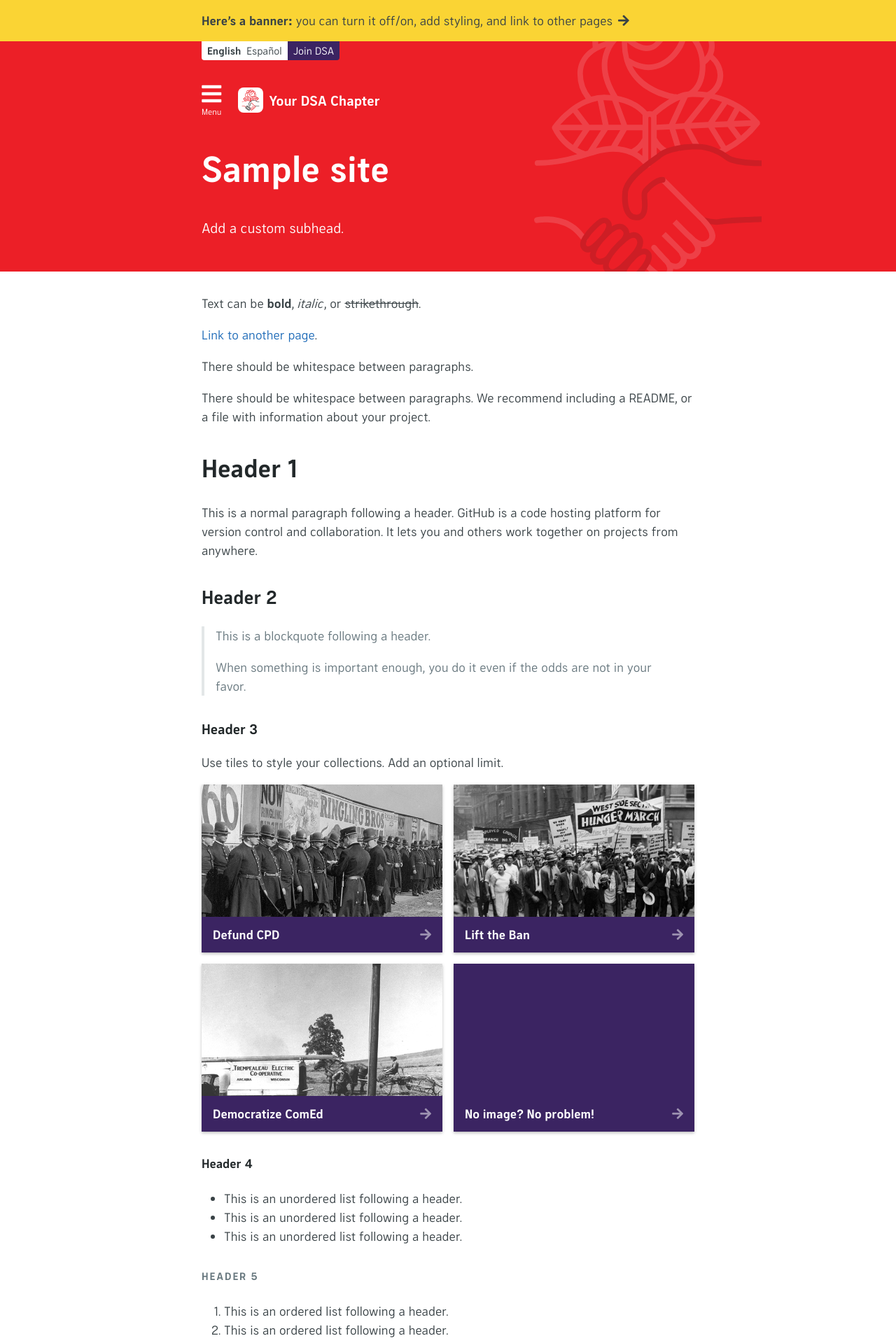
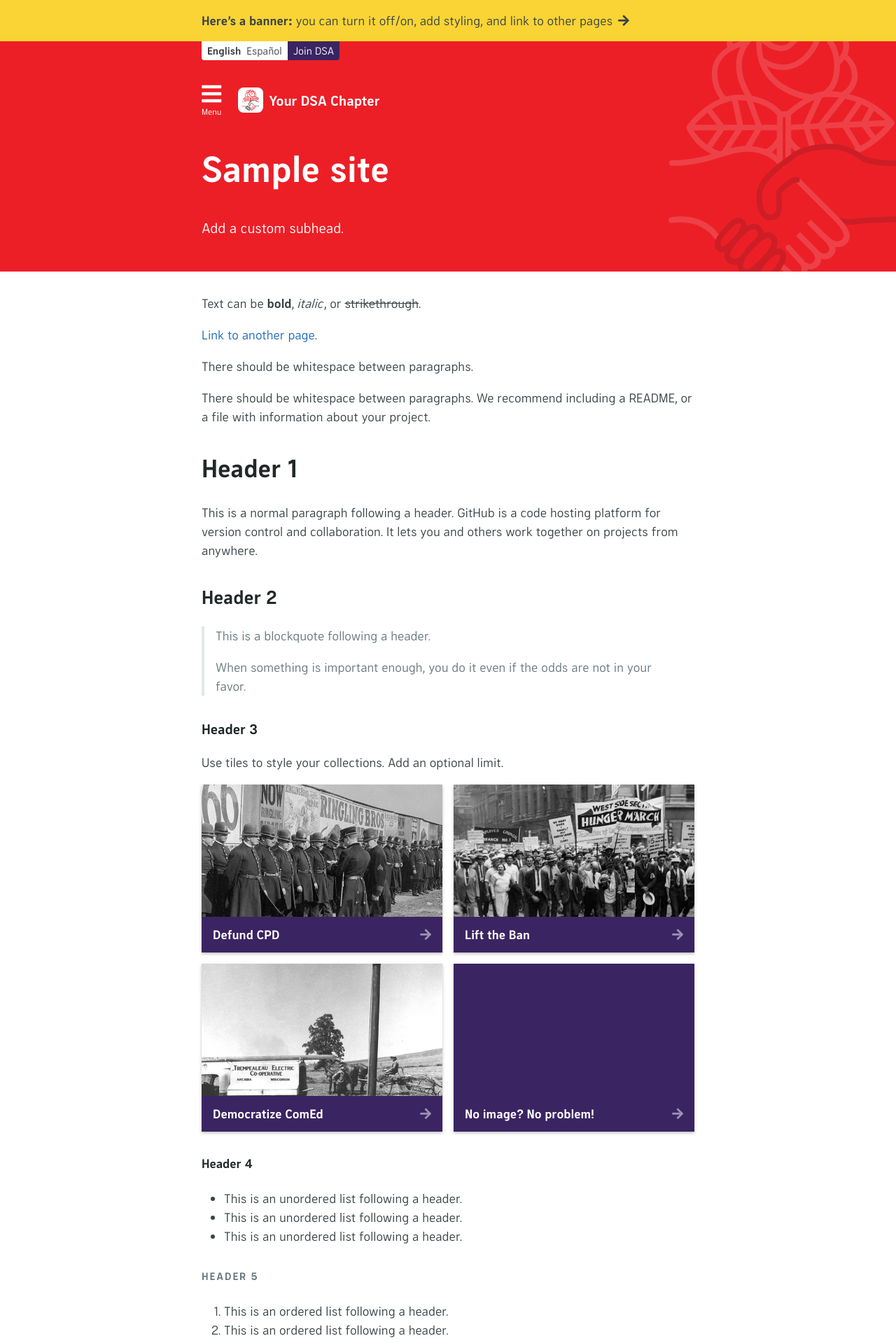
Before and after one commit to ChicagoDSA/haymarket, a Jekyll site: the page built from _homepage/en/index.md, in a window 1280 px wide. Shown: the top 1919 px of the page at 70% size. Built offline with Jekyll 4.4.1, drawn with Linux system fonts in a browser that asks for light colours; nearby versions of some CDN libraries; some web fonts are replaced; our own code applies the rules of GitHub Pages for plain Markdown files; library files that are not in the unit come from our copies; the repository's description, which GitHub fills in, is left out.

Commit message:
actually fixed header layout

```diff
--- a/_includes/header-container.html
+++ b/_includes/header-container.html
@@ -1,4 +1,3 @@
-<header id="page-header" role="banner">
 {% if site.data.banner.link.[page.lang] or site.data.banner.link %}
 	<div id="banner">
 		<div id="banner-content">
@@ -16,10 +15,11 @@
 		<div style="clear:both"></div>
 	</div>
 {% endif %}
-	<div id="project-area">
+<div id="page-header">
 	<div id="background-logo">
 		{% include header-DSA-logo.html %}
 	</div>
+	<div id="project-area">
 		<ul id="top-buttons">
 			{% for collection in site.collections %}
 				{%- assign name = collection.label -%}
@@ -111,4 +111,4 @@
 			<h2 id="tagline">{{ page.description | markdownify | remove: "<p>" | remove: "</p>" | strip_newlines }}</h2>
 		{% endif %}
 	</div>
-</header>
+</div>
--- a/_sass/jekyll-theme-haymarket.scss
+++ b/_sass/jekyll-theme-haymarket.scss
@@ -274,10 +274,6 @@ a {
 	}
 }
 
-#page-header {
-	text-align: left;
-	background-color: $dsa-red;
-
 #banner {
 	position: relative;
 	z-index: 1;
@@ -313,6 +309,66 @@ a {
 	}
 }
 
+#page-header {
+	position: relative;
+	text-align: left;
+	background-color: $dsa-red;
+
+	#background-logo {
+		position: absolute;
+		top: 0;
+		left: 0;
+		width: 100%;
+		height: 100%;
+		overflow: hidden;
+
+		img {
+			position: absolute;
+			opacity: .15;
+
+			/* IE fixes */
+			zoom: 1;
+			filter: alpha(opacity=15);
+
+			pointer-events: none;
+
+			@include large {
+				top: -6rem;
+				right: -5rem;
+				width: 30rem;
+				height: 30rem;
+			}
+
+			@include medium {
+				top: -4rem;
+				right: -4rem;
+				width: 26rem;
+				height: 26rem;
+			}
+
+			@include small {
+				top: -2rem;
+				right: -5rem;
+				width: 22rem;
+				height: 22rem;
+			}
+
+			@include extra-small {
+				top: 0;
+				right: -6rem;
+				width: 18rem;
+				height: 18rem;
+			}
+
+			@include print {
+				top: 0;
+				right: -5rem;
+				width: 18rem;
+				height: 18rem;
+			}
+		}
+	}
+
 	#project-area {
 		position: relative;
 		padding-top: 0;
@@ -335,61 +391,6 @@ a {
 		#page-title,
 		#tagline {
 			margin: 2rem 0 0 0;
-		}
-
-		#background-logo {
-			position: absolute;
-			top: 0;
-			left: 0;
-			width: 100%;
-			height: 100%;
-			overflow-y: hidden;
-
-			img {
-				float: right;
-				opacity: .15;
-
-				/* IE fixes */
-				zoom: 1;
-				filter: alpha(opacity=15);
-
-				pointer-events: none;
-
-				@include large {
-					margin-top: -6rem;
-					margin-right: -5rem;
-					width: 30rem;
-					height: 30rem;
-				}
-
-				@include medium {
-					margin-top: -4rem;
-					margin-right: -4rem;
-					width: 26rem;
-					height: 26rem;
-				}
-
-				@include small {
-					margin-top: -2rem;
-					margin-right: -5rem;
-					width: 22rem;
-					height: 22rem;
-				}
-
-				@include extra-small {
-					margin-top: 0;
-					margin-right: -6rem;
-					width: 18rem;
-					height: 18rem;
-				}
-
-				@include print {
-					margin-top: 0;
-					margin-right: -5rem;
-					width: 18rem;
-					height: 18rem;
-				}
-			}
 		}
 
 		#top-buttons {
```
Lines whose indentation alone changed are shown as unchanged.
